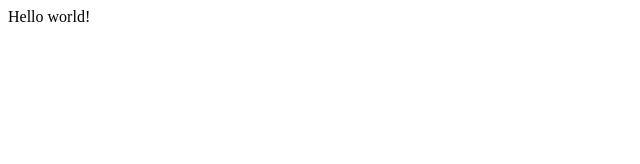
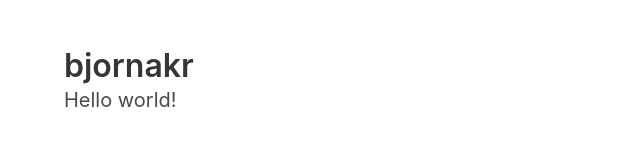
Before and after one commit to bjornakr/bjornakr.github.io, a plain HTML site: page index.html in a window 1280 px wide. Shown: the whole page, without its empty margins (0-640 px from the left). Drawn offline with nearby package versions, Linux system fonts and the light colour scheme.

Commit message:
Added bulma, a minimal css framework.

```diff
--- a/index.html
+++ b/index.html
@@ -1 +1,22 @@
-Hello world!
+<!DOCTYPE html>
+<html>
+  <head>
+    <meta charset="utf-8">
+    <meta name="viewport" content="width=device-width, initial-scale=1">
+    <title>bjornakr</title>
+    <link rel="stylesheet" href="https://cdnjs.cloudflare.com/ajax/libs/bulma/0.6.2/css/bulma.min.css">
+    <script defer src="https://use.fontawesome.com/releases/v5.0.6/js/all.js"></script>
+  </head>
+  <body>
+  <section class="section">
+    <div class="container">
+      <h1 class="title">
+        bjornakr
+      </h1>
+      <p class="subtitle">
+        Hello world!
+      </p>
+    </div>
+  </section>
+  </body>
+</html>
```
